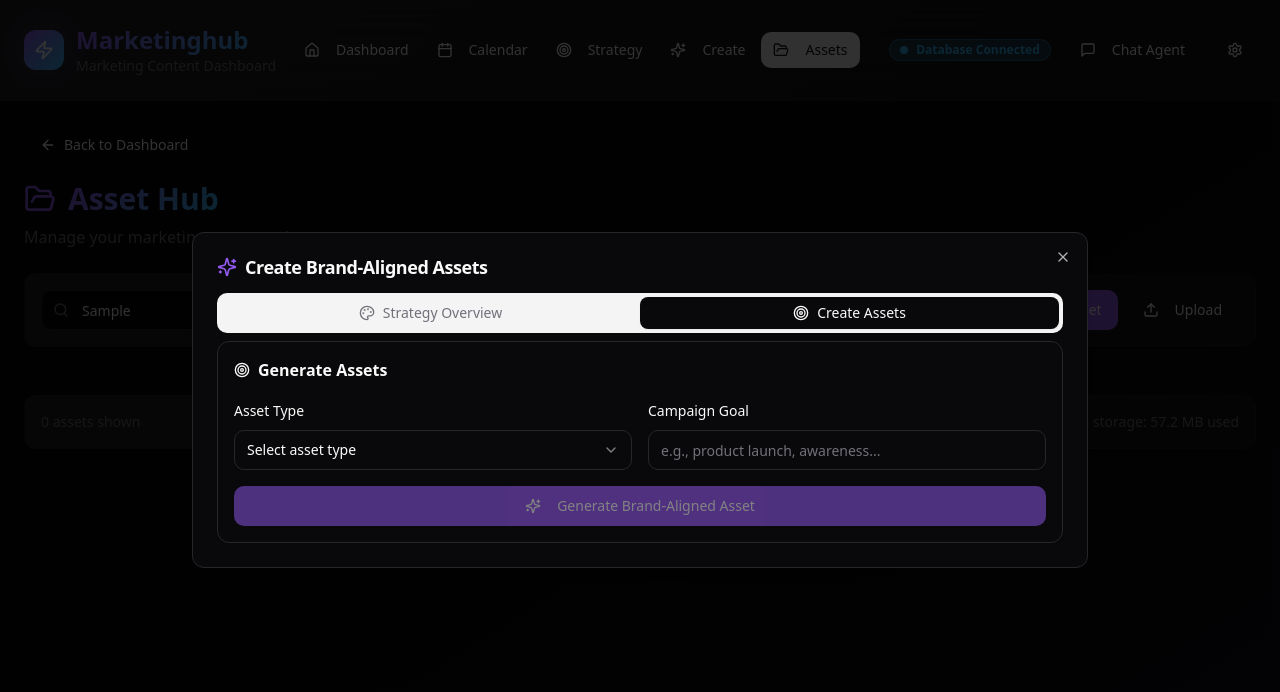
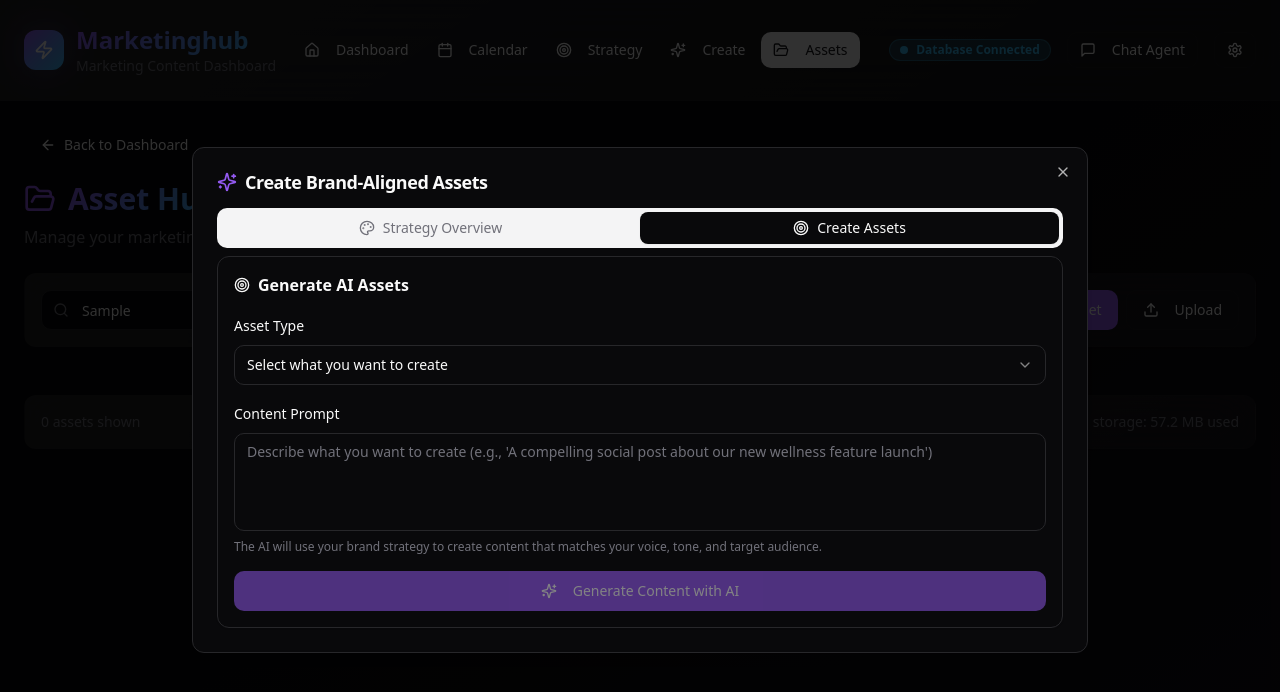
Before and after one commit to guidingv/n8n-spark-studio, a React (Vite) app: page /assets in a window 1280 px wide. Both pictures are taken after typing "Sample" into the empty fields and a click on the button "Create Asset". Shown: the top 692 px of the page. Built offline with nearby package versions, Linux system fonts and the light colour scheme; the HTML template or start-up script is replaced by a standard one.

Commit message:
Update asset creation prompt
Modify the asset creation prompt to include "asset type" and a descriptive field for image appearance, replacing the "campaign goal" field. This change ensures that users provide more specific details for asset generation.

```diff
--- a/src/components/assets/CreateAssetDialog.tsx
+++ b/src/components/assets/CreateAssetDialog.tsx
@@ -57,7 +57,7 @@ export const CreateAssetDialog: React.FC<CreateAssetDialogProps> = ({ open, onOp
 
   const handleGenerateAsset = async () => {
     if (!assetType || !assetPrompt.trim()) {
-      toast.error("Please select an asset type and provide a description");
+      toast.error("Please select an asset type and provide a detailed prompt");
       return;
     }
 
@@ -81,10 +81,10 @@ export const CreateAssetDialog: React.FC<CreateAssetDialogProps> = ({ open, onOp
       };
 
       setGeneratedAssets(prev => [newAsset, ...prev]);
-      toast.success("Asset generated successfully!");
+      toast.success(`${assetType === 'image' ? 'Image' : 'Content'} generated successfully!`);
       setAssetPrompt("");
     } catch (error) {
-      toast.error("Failed to generate asset");
+      toast.error(`Failed to generate ${assetType === 'image' ? 'image' : 'content'}`);
     } finally {
       setIsGenerating(false);
     }
@@ -232,51 +232,66 @@ Proven Results • Get Started Today`;
             <Card className="p-4">
               <h3 className="font-semibold mb-4 flex items-center gap-2">
                 <Target className="h-4 w-4" />
-                Generate Assets
+                Generate AI Assets
               </h3>
 
-              <div className="grid grid-cols-1 md:grid-cols-2 gap-4 mb-4">
+              <div className="space-y-4">
                 <div className="space-y-2">
                   <Label>Asset Type</Label>
                   <Select value={assetType} onValueChange={setAssetType}>
                     <SelectTrigger>
-                      <SelectValue placeholder="Select asset type" />
+                      <SelectValue placeholder="Select what you want to create" />
                     </SelectTrigger>
                     <SelectContent>
                       <SelectItem value="social-copy">Social Media Copy</SelectItem>
                       <SelectItem value="email-subject">Email Subject Line</SelectItem>
                       <SelectItem value="blog-intro">Blog Introduction</SelectItem>
                       <SelectItem value="ad-copy">Advertisement Copy</SelectItem>
-                      <SelectItem value="image">Image Concept</SelectItem>
+                      <SelectItem value="image">Image Generation</SelectItem>
                       <SelectItem value="video">Video Script</SelectItem>
                     </SelectContent>
                   </Select>
                 </div>
 
                 <div className="space-y-2">
-                  <Label>Campaign Goal</Label>
-                  <Input
-                    placeholder="e.g., product launch, awareness..."
+                  <Label htmlFor="prompt">
+                    {assetType === 'image' ? 'Image Description' : 'Content Prompt'}
+                  </Label>
+                  <Textarea
+                    id="prompt"
+                    placeholder={
+                      assetType === 'image'
+                        ? "Describe the image you want to create (e.g., 'A professional healthcare worker in a modern clinic setting, natural lighting, clean minimalist aesthetic')"
+                        : "Describe what you want to create (e.g., 'A compelling social post about our new wellness feature launch')"
+                    }
                     value={assetPrompt}
                     onChange={(e) => setAssetPrompt(e.target.value)}
+                    rows={4}
+                    className="resize-none"
                   />
+                  <p className="text-xs text-muted-foreground">
+                    {assetType === 'image'
+                      ? "Be specific about visual elements, style, mood, and composition for best results."
+                      : "The AI will use your brand strategy to create content that matches your voice, tone, and target audience."
+                    }
+                  </p>
                 </div>
               </div>
 
               <Button
                 onClick={handleGenerateAsset}
                 disabled={isGenerating || !assetType || !assetPrompt.trim() || !isStrategyComplete}
-                className="w-full"
+                className="w-full mt-4"
               >
                 {isGenerating ? (
                   <>
                     <RefreshCw className="h-4 w-4 mr-2 animate-spin" />
-                    Generating Asset...
+                    Generating with AI...
                   </>
                 ) : (
                   <>
                     <Sparkles className="h-4 w-4 mr-2" />
-                    Generate Brand-Aligned Asset
+                    Generate {assetType === 'image' ? 'Image' : 'Content'} with AI
                   </>
                 )}
               </Button>
```
